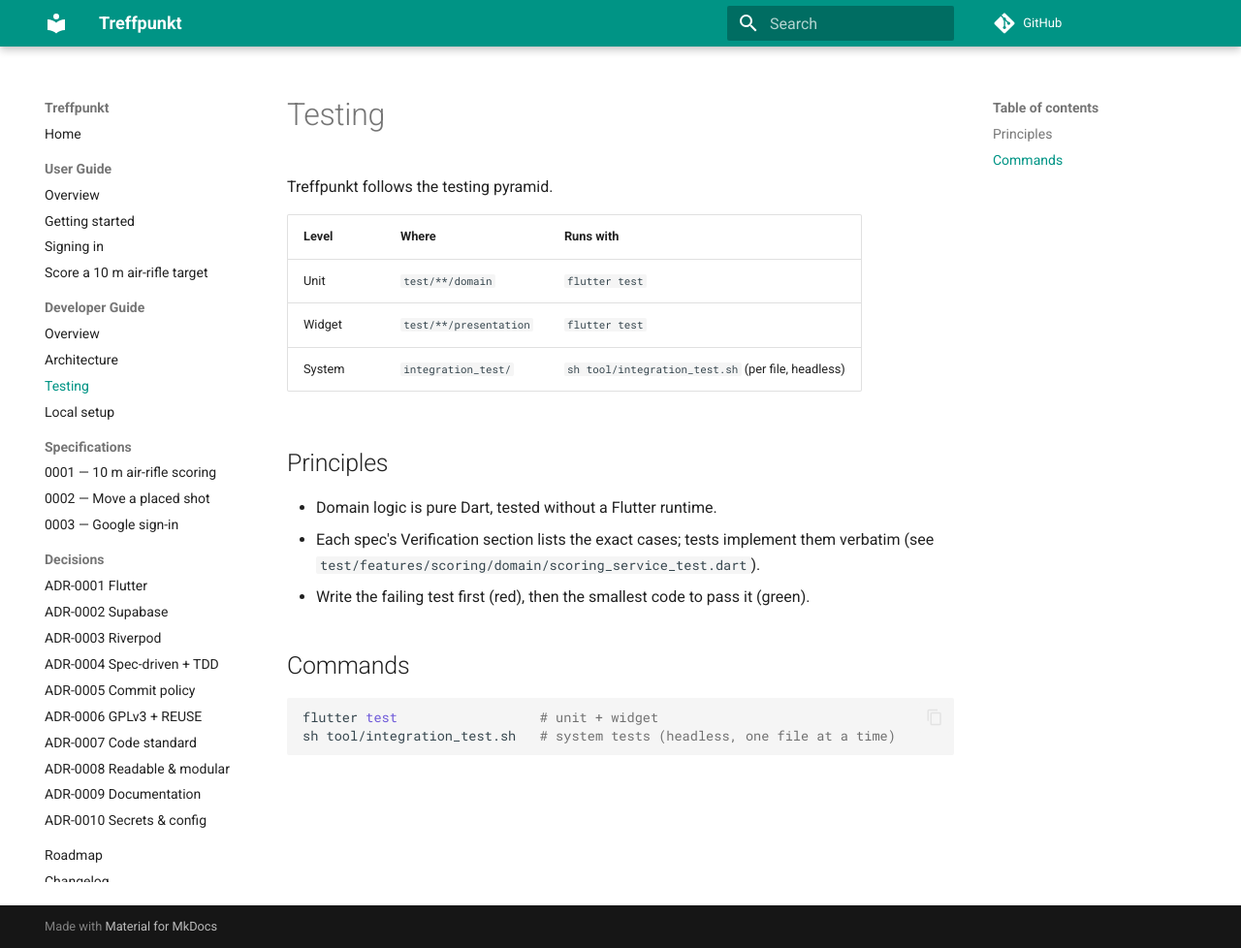
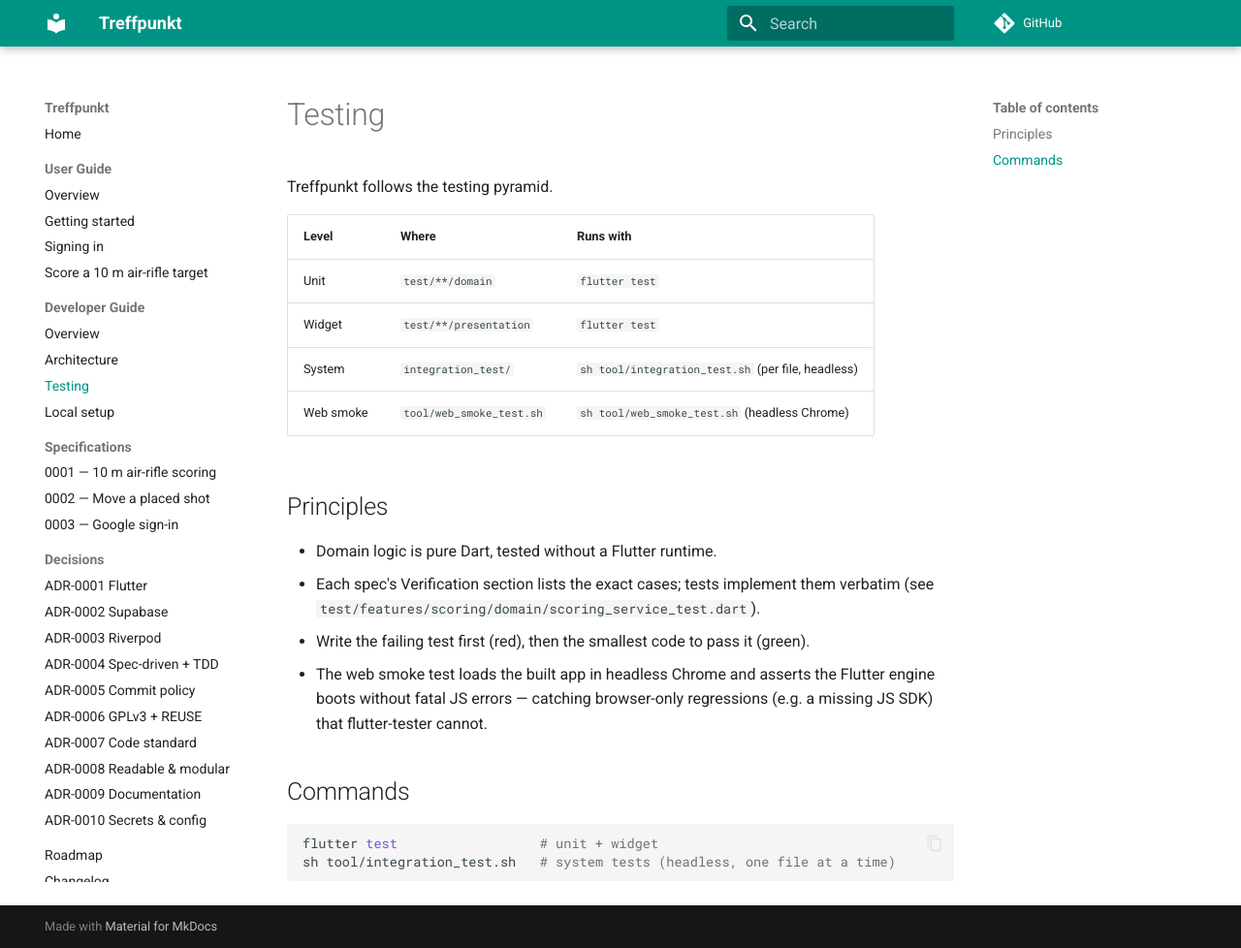
Before and after one commit to roykollensvendsen/treffpunkt, an MkDocs documentation site: the page built from docs/dev/testing.md, in a window 1280 px wide and 978 px high. Shown: the whole window at 97% size. Built offline with MkDocs 1.6.1 and Material for MkDocs 9.7.7, drawn with Linux system fonts in a browser that asks for light colours; comment, search, counter and statistics services are not loaded.

Commit message:
ci: add a headless web smoke test
Three browser-only bugs (a missing JS SDK that crashed the app on launch, a stuck auth state) slipped past the flutter-tester suite because it never runs in a real browser. This builds the web app, loads it in headless Chrome, and asserts the Flutter engine boots without fatal JavaScript errors. Verified it fails when the Passkeys SDK is removed. Runs as a new CI job.

```diff
--- a/docs/dev/testing.md
+++ b/docs/dev/testing.md
@@ -7,12 +7,16 @@
 | Unit   | `test/**/domain`         | `flutter test`                                    |
 | Widget | `test/**/presentation`   | `flutter test`                                    |
 | System | `integration_test/`      | `sh tool/integration_test.sh` (per file, headless) |
+| Web smoke | `tool/web_smoke_test.sh` | `sh tool/web_smoke_test.sh` (headless Chrome)   |
 
 ## Principles
 - Domain logic is pure Dart, tested without a Flutter runtime.
 - Each spec's Verification section lists the exact cases; tests implement them
   verbatim (see `test/features/scoring/domain/scoring_service_test.dart`).
 - Write the failing test first (red), then the smallest code to pass it (green).
+- The web smoke test loads the built app in headless Chrome and asserts the
+  Flutter engine boots without fatal JS errors — catching browser-only
+  regressions (e.g. a missing JS SDK) that flutter-tester cannot.
 
 ## Commands
 
```
Also changed, not shown: 2 other files.
